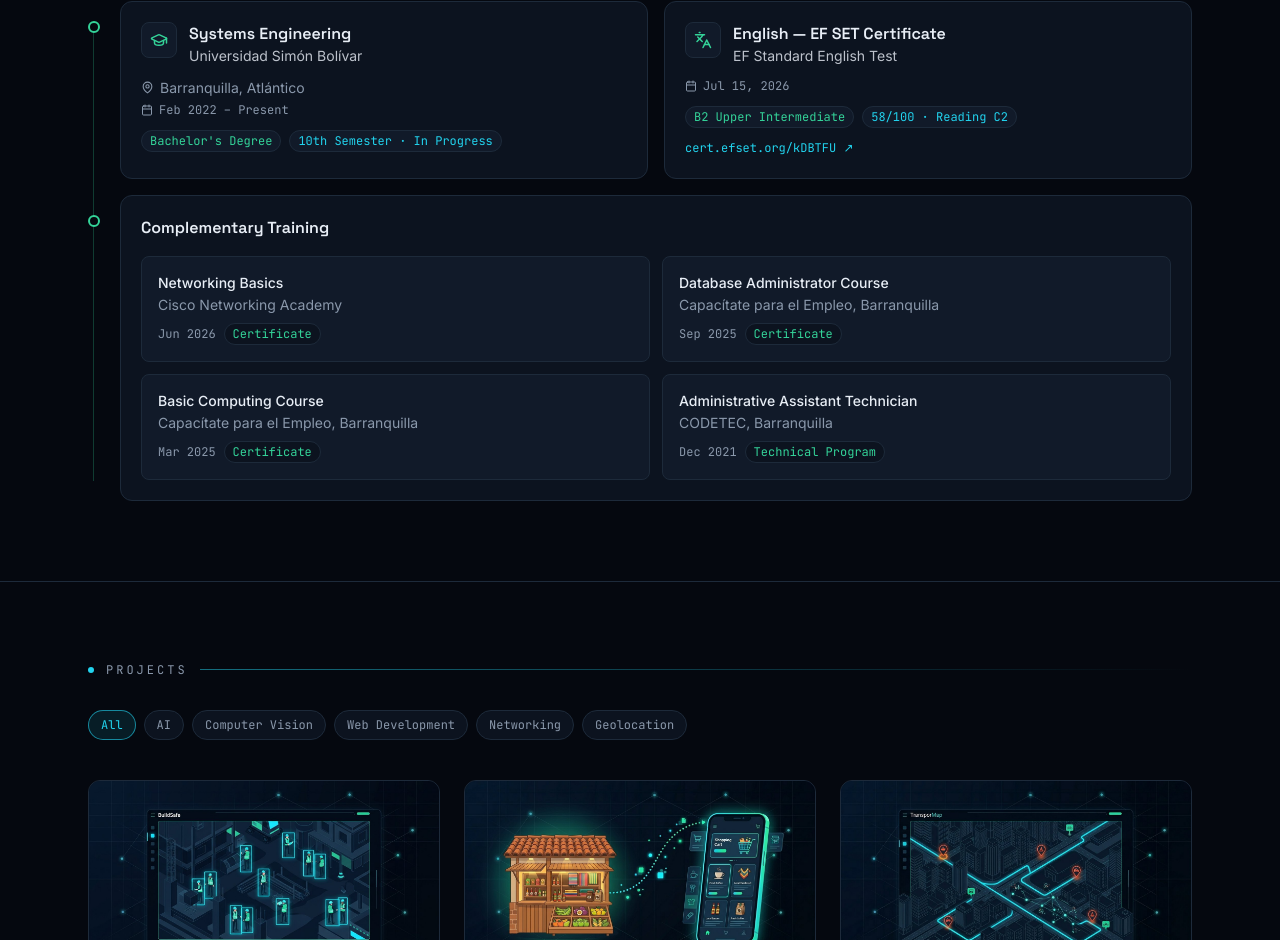
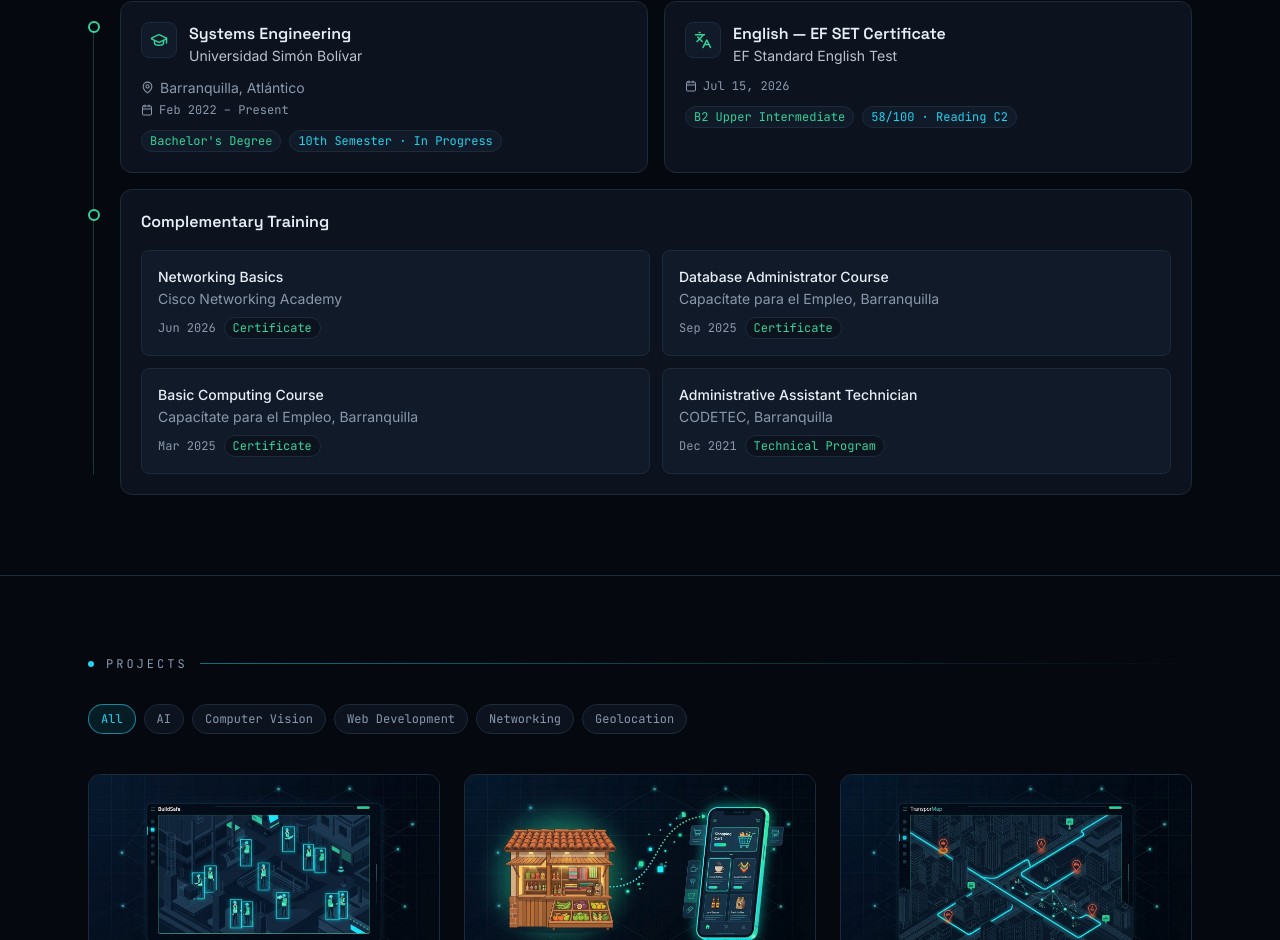
Before and after one commit to juancveg/juan-vega-portafolio, a Next.js app: page / in a window 1280 px wide. Shown: the part 1729-2669 px from the top of the page. Built offline with nearby package versions, Linux system fonts and the light colour scheme.

Commit message:
Remove EFSET certification link from Experience component
Removed the link to the EFSET certification.

```diff
--- a/components/Experience.tsx
+++ b/components/Experience.tsx
@@ -112,14 +112,6 @@
                   58/100 · Reading C2
                 </span>
               </div>
-              <a
-                href="https://cert.efset.org/kDBTFU"
-                target="_blank"
-                rel="noreferrer"
-                className="mt-3 inline-flex items-center gap-1.5 font-mono text-xs text-signal hover:underline"
-              >
-                cert.efset.org/kDBTFU ↗
-              </a>
             </div>
           </div>
 
```
